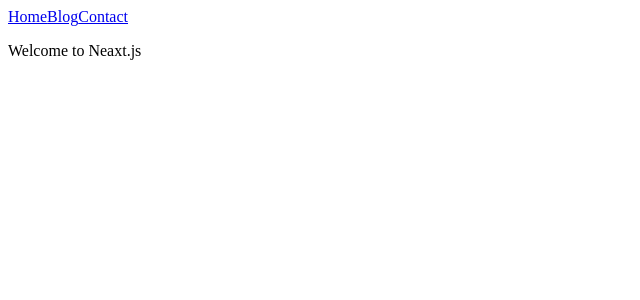
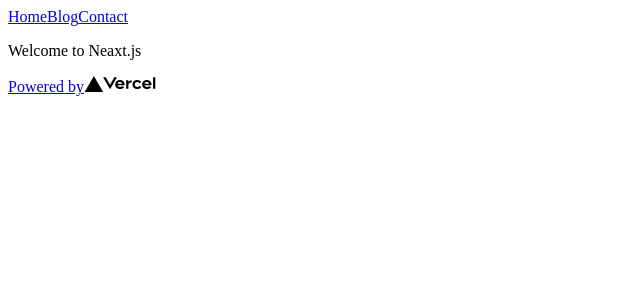
Before and after one commit to manbow1206/next-hp, a Next.js app: page / in a window 1280 px wide. Shown: the top 300 px of the page, without its empty margins (0-640 px from the left). Built offline with nearby package versions, Linux system fonts and the light colour scheme.

Commit message:
[add]css

```diff
--- a/components/Layout.js
+++ b/components/Layout.js
@@ -1,5 +1,6 @@
 import Head from 'next/head';
 import Link from 'next/link';
+import Image from 'next/image';
 
 export default function Layout({ children, title = 'Hp by Next.js' }) {
   return (
@@ -32,6 +33,18 @@ export default function Layout({ children, title = 'Hp by Next.js' }) {
       <main className='flex flex-1 justify-center items-center flex-col w-screen'>
         {children}
       </main>
+      <footer className='w-full h-12 flex justify-center items-center border-t'>
+        <a
+          href='https://vercel.com?utm_source=create-next-app&utm_medium=default-template&utm_campaign=create-next-app'
+          target='_blank'
+          rel='noopener noreferrer'
+        >
+          Powered by
+          <span className="w-full h-12 justify-center items-center border-t">
+            <Image src='/vercel.svg' alt='Vercel Logo' width={72} height={16} />
+          </span>
+        </a>
+      </footer>
     </div>
   );
 }
```
Also changed, not shown: pages/index.js (+0 -13 lines).
